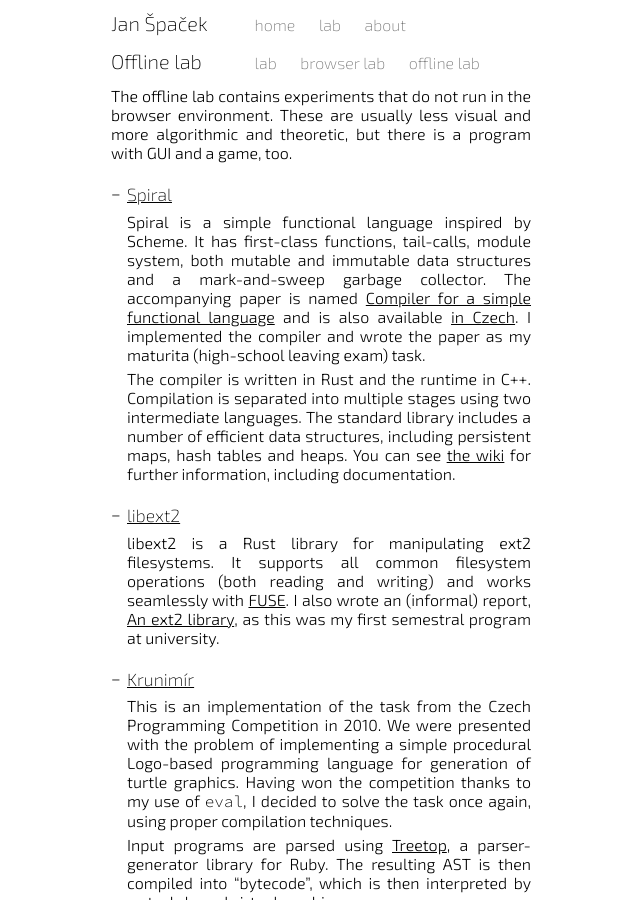
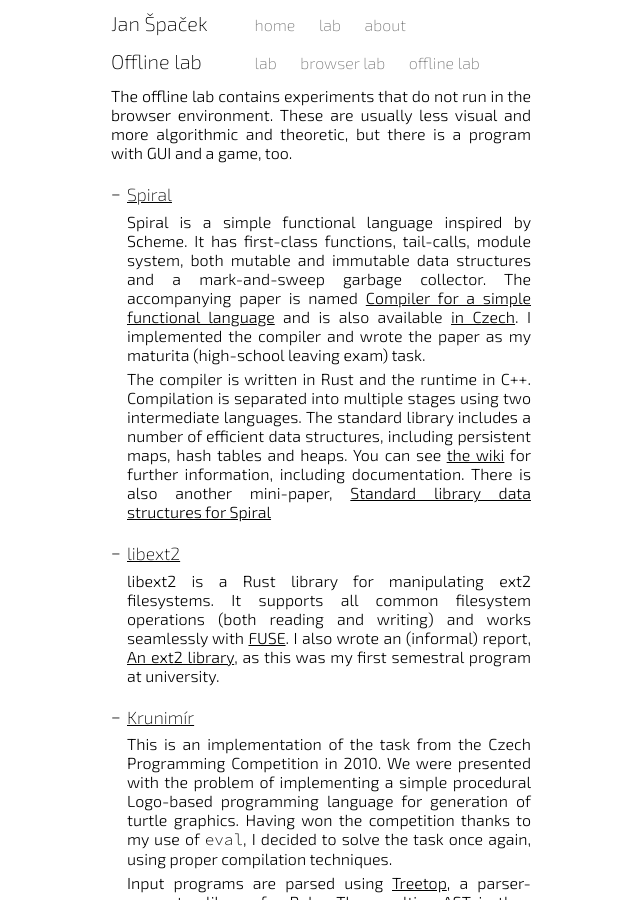
Before and after one commit to honzasp/honzasp.github.io, a Jekyll site: the page built from lab/offline.markdown, in a window 1280 px wide and 900 px high. Shown: the whole window, without its empty margins (319-959 px from the left). Built offline with Jekyll 4.4.1, drawn with Linux system fonts in a browser that asks for light colours.

Commit message:
Add the mini-paper about Spiral data structures

```diff
--- a/lab/offline.markdown
+++ b/lab/offline.markdown
@@ -22,7 +22,8 @@ program with GUI and a game, too.
   library includes a number of efficient data structures, including persistent
   maps, hash tables and heaps. You can see [the
   wiki](https://github.com/honzasp/spiral/wiki) for further information,
-  including documentation.
+  including documentation. There is also another mini-paper, [Standard library
+  data structures for Spiral](/files/spiral_data.pdf)
 
 - ### [libext2](https://github.com/honzasp/libext2)
 
```
Also changed, not shown: 1 other file.
